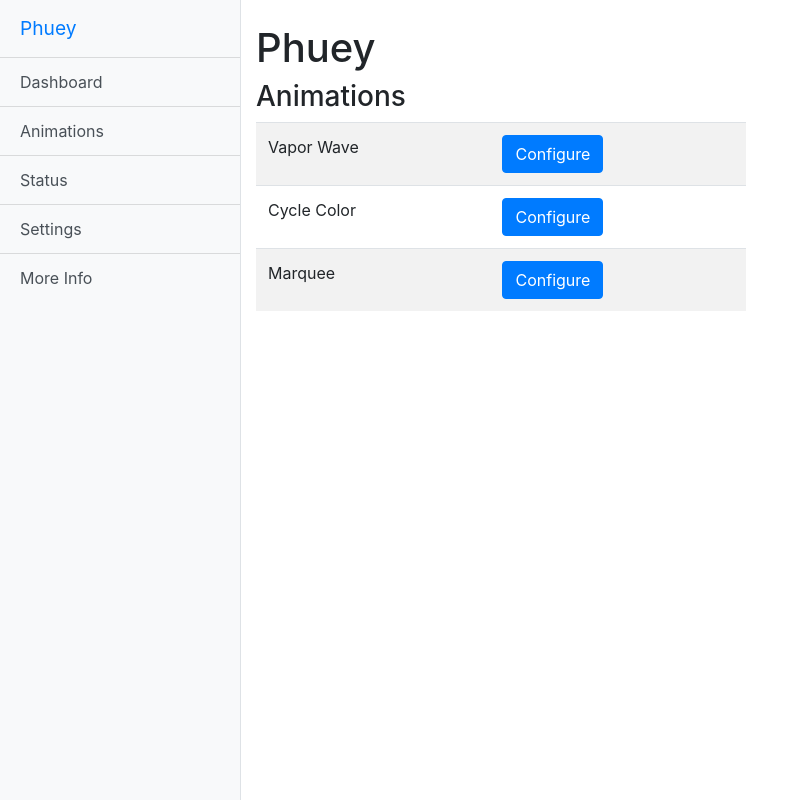
After one commit to politeauthority/phuey, a Flask app: page /animation-list in a window 1280 px wide. The commit adds this page. Shown: the whole page, without its empty margins (0-809 px from the left). Run offline with Flask 2, Linux system fonts and the light colour scheme; some libraries are stand-ins or nearby versions.

```diff
--- a/web/app.py
+++ b/web/app.py
@@ -8,7 +8,7 @@ import subprocess
 import sys
 
 
-from flask import Flask
+from flask import Flask, redirect
 from flask import jsonify
 from flask import request
 from flask import render_template
@@ -29,11 +29,30 @@ def index():
     return render_template('index.html', **data)
 
 
-@app.route('/animations/<animation>')
-def animations(animation=None):
+@app.route('/animation-list')
+def animations():
     data = {}
-    if not animation:
-        return render_template('animations.html', **data)
+    return render_template('animations.html', **data)
+
+
+@app.route('/animation-configure/<animation>')
+def animation_configure(animation):
+    data = {
+        'name': animation
+    }
+    return render_template('animation_configure.html', **data)
+
+@app.route('/animation-configure-save', methods=['GET', 'POST'])
+def animation_configure_save():
+    animation_name = request.form['animate-name']
+    animation_name = animation_name.replace('-', '_')
+    key_prefix = 'phuey_animation_%s' % animation_name
+    if 'animate-delay' in request.form:
+        redis_key = '%s_delay' % key_prefix
+        redis_client.set(redis_key, request.form['animate-delay'])
+        print('Saving Key: %s Value:%s' % (redis_key, request.form['animate-delay']))
+
+    return redirect('/')
 
 
 @app.route('/api/animate/<animation>', methods=['GET', 'POST'])
--- /dev/null
+++ b/web/templates/animations.html
@@ -0,0 +1,22 @@
+{% extends "layout.html" %}
+{% block content %}
+<div class="row">
+  <div class="col-lg-6">
+    <h3>Animations</h3>
+    <table class="table table-striped">
+      <tr>
+        <td>Vapor Wave</td>
+        <td><a href="/animation-configure/vapor" class="btn btn-primary">Configure</a></td>
+      </tr>
+      <tr>
+        <td>Cycle Color</td>
+        <td><a href="/animation-configure/cycle-color" class="btn btn-primary">Configure</a></td>
+      </tr>
+      <tr>
+        <td>Marquee</td>
+        <td><a href="/animation-configure/marquee" class="btn btn-primary">Configure</a></td>
+      </tr>
+    </table>
+  </div>
+</div>
+{%endblock%}
--- /dev/null
+++ b/web/templates/layout.html
@@ -0,0 +1,86 @@
+<!DOCTYPE html>
+<html lang="en">
+
+<head>
+
+  <meta charset="utf-8">
+  <meta name="viewport" content="width=device-width, initial-scale=1, shrink-to-fit=no">
+  <meta name="description" content="">
+  <meta name="author" content="">
+
+  <title>Phuey</title>
+
+  <!-- Bootstrap core CSS -->
+  <link href="/static/vendor/bootstrap/css/bootstrap.min.css" rel="stylesheet">
+
+  <!-- Custom styles for this template -->
+  <link href="/static/css/simple-sidebar.css" rel="stylesheet">
+
+</head>
+
+<body>
+
+  <div class="d-flex" id="wrapper">
+
+    <!-- Sidebar -->
+    <div class="bg-light border-right" id="sidebar-wrapper">
+      <div class="sidebar-heading"><a href="/">Phuey</a></div>
+      <div class="list-group list-group-flush">
+        <a href="/" class="list-group-item list-group-item-action bg-light">Dashboard</a>
+        <a href="/animation-list" class="list-group-item list-group-item-action bg-light">Animations</a>
+        <a href="#" class="list-group-item list-group-item-action bg-light">Status</a>
+        <a href="#" class="list-group-item list-group-item-action bg-light">Settings</a>
+        <a href="#" class="list-group-item list-group-item-action bg-light">More Info</a>
+      </div>
+    </div>
+    <!-- /#sidebar-wrapper -->
+
+    <!-- Page Content -->
+    <div id="page-content-wrapper">
+      <div class="container-fluid">
+        <h1 class="mt-4">Phuey</h1>
+        {%block content%}{%endblock%}
+
+      </div>
+    </div>
+    <!-- /#page-content-wrapper -->
+
+  </div>
+  <!-- /#wrapper -->
+
+  <!-- Bootstrap core JavaScript -->
+  <script src="/static/vendor/jquery/jquery.min.js"></script>
+  <script src="/static/vendor/bootstrap/js/bootstrap.bundle.min.js"></script>
+
+  <!-- Menu Toggle Script -->
+  <script>
+    $("#menu-toggle").click(function(e) {
+      e.preventDefault();
+      $("#wrapper").toggleClass("toggled");
+    });
+
+    $( "#animation-stop" ).click(function() {
+      $.ajax({
+        type: "POST",
+        url: '/api/stop',
+      });
+    });
+
+    // Run an animation
+    $( ".animation-request" ).click(function() {
+      animation = $(this).attr('value')
+      $.ajax({
+        type: "POST",
+        url: '/api/animate/' + animation,
+      });
+    });
+
+
+
+  </script>
+
+
+
+</body>
+
+</html>
```
Also changed, not shown: phuey/modules/animation_cycle_colors.py (+6 -1 lines), phuey/modules/animation_marquee.py (+11 -4 lines), web/templates/animation_configure.html (added, +17 -0 lines), web/templates/index.html (+3 -86 lines).
